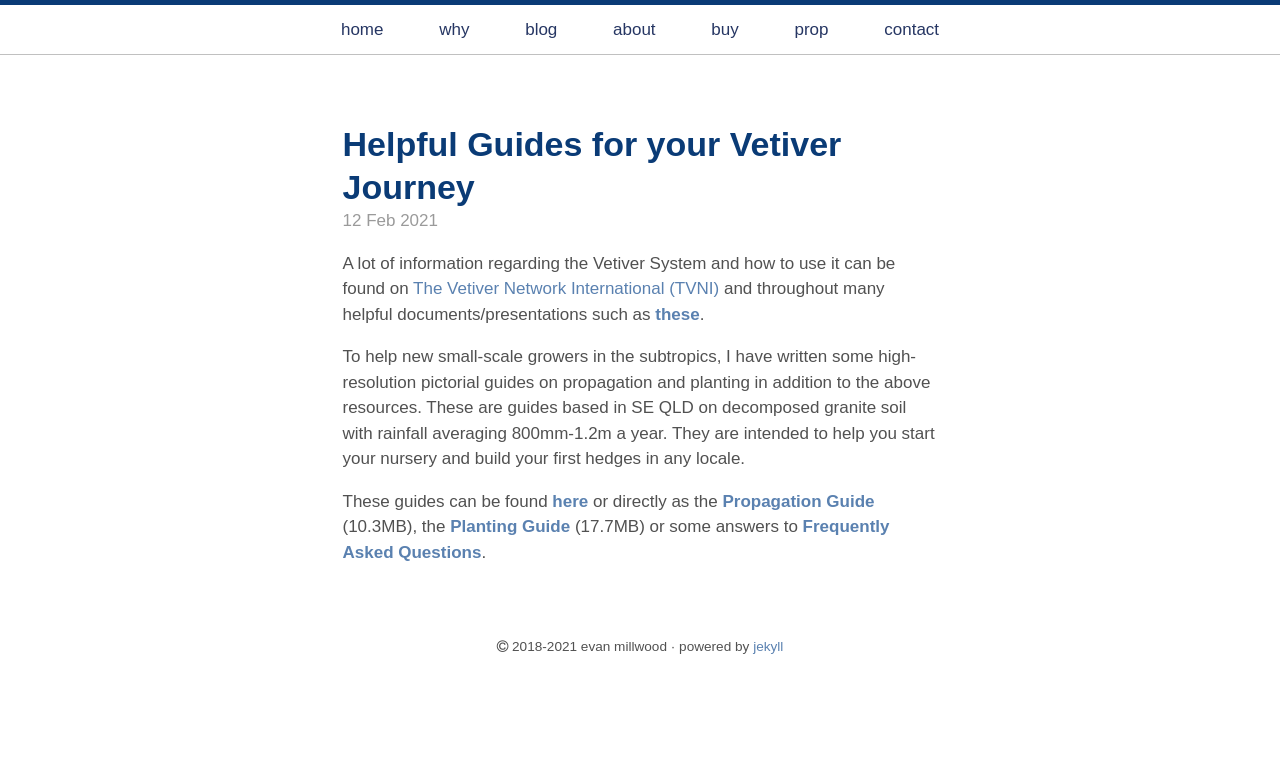
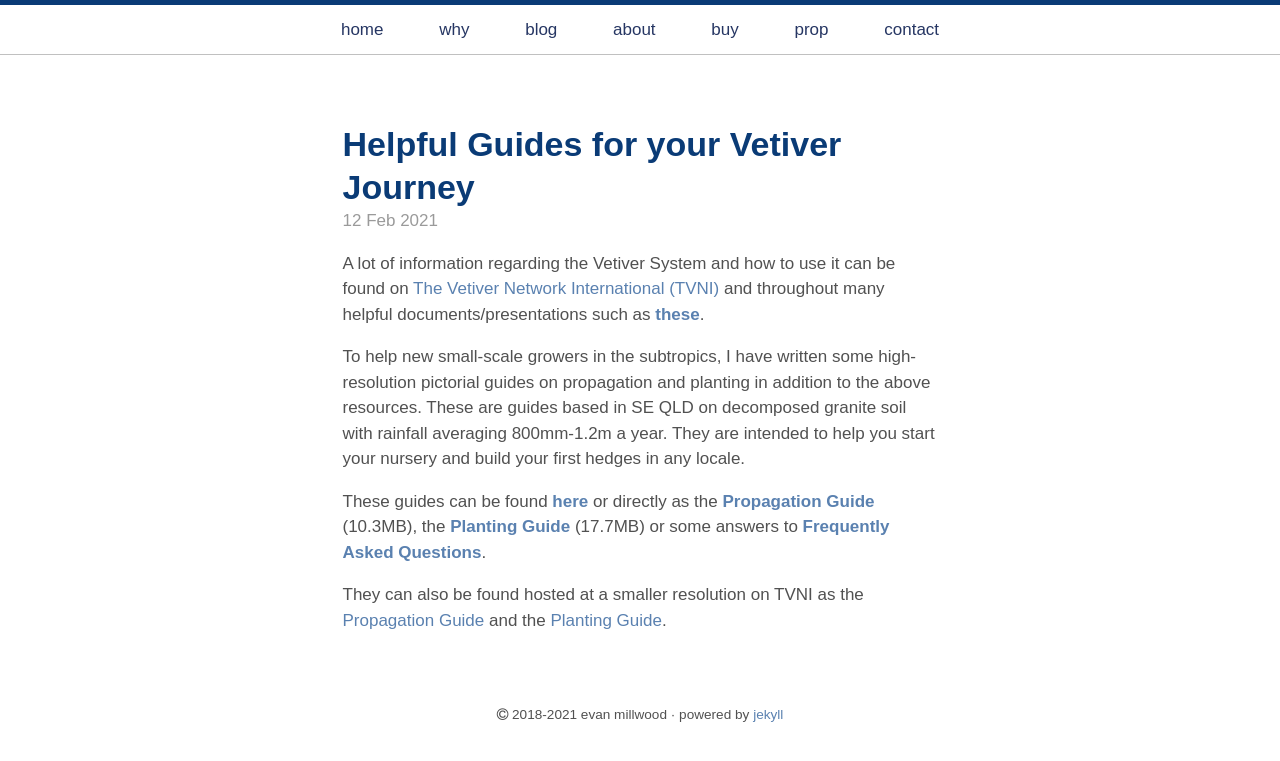
Before and after one commit to Tr33mo/tr33mo.github.io, a Jekyll site: the page built from blog/_posts/2021-02-12-guides.md, in a window 1280 px wide. Shown: the top 761 px of the page. Built offline with Jekyll 4.4.1, drawn with Linux system fonts in a browser that asks for light colours.

Commit message:
Update 2021-02-12-guides.md

```diff
--- a/blog/_posts/2021-02-12-guides.md
+++ b/blog/_posts/2021-02-12-guides.md
@@ -8,3 +8,5 @@ A lot of information regarding the Vetiver System and how to use it can be found
 To help new small-scale growers in the subtropics, I have written some high-resolution pictorial guides on propagation and planting in addition to the above resources. These are guides based in SE QLD on decomposed granite soil with rainfall averaging 800mm-1.2m a year. They are intended to help you start your nursery and build your first hedges in any locale.
 
 These guides can be found [**here**](/prop/) or directly as the [**Propagation Guide**](/assets/Vetiver Propagation subtropics.pdf) (10.3MB), the [**Planting Guide**](/assets/Vetiver Planting Guide.pdf) (17.7MB) or some answers to [**Frequently Asked Questions**](/assets/Vetiver FAQ.pdf).
+
+They can also be found hosted at a smaller resolution on TVNI as the [Propagation Guide](https://www.vetiver.org/AUS_Vetiver%20Propagation%20subtropics_o.pdf) and the [Planting Guide](https://www.vetiver.org/AUS_Vetiver Planting Guide_Op.pdf).
```
